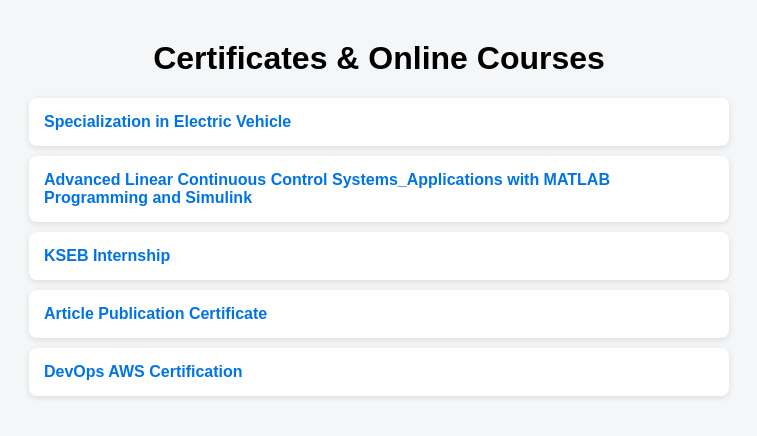
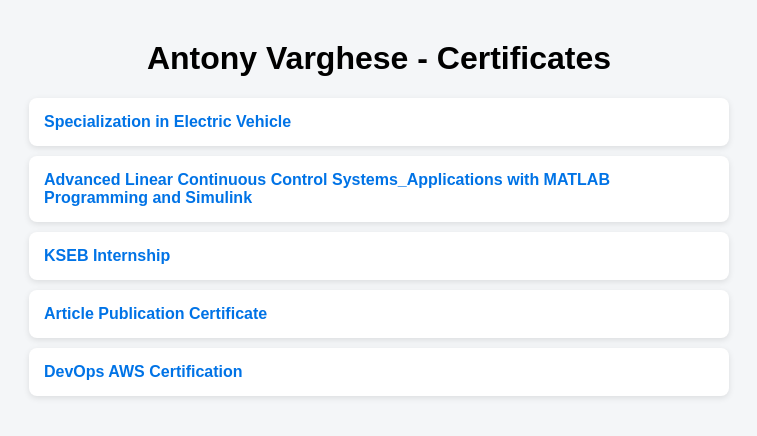
Before and after one commit to antonyaug/Antony-CERTIFICATES, a plain HTML site: page index.html in a window 1280 px wide. Shown: the whole page, without its empty margins (261-1018 px from the left). Drawn offline with Linux system fonts and the light colour scheme.

Commit message:
Update heading to reflect owner's name

```diff
--- a/index.html
+++ b/index.html
@@ -34,7 +34,7 @@
     </style>
 </head>
 <body>
-    <h1>Certificates & Online Courses</h1>
+    <h1>Antony Varghese - Certificates</h1>
     <ul>
         <li><a href="Specialization in electric Vehicle.pdf" target="_blank">Specialization in Electric Vehicle</a></li>
         <li><a href="Advanced Linear Continuous Control Systems_ Applications with MATLAB Programming and Simulink.pdf" target="_blank">Advanced Linear Continuous Control Systems_Applications with MATLAB Programming and Simulink</a></li>
```
